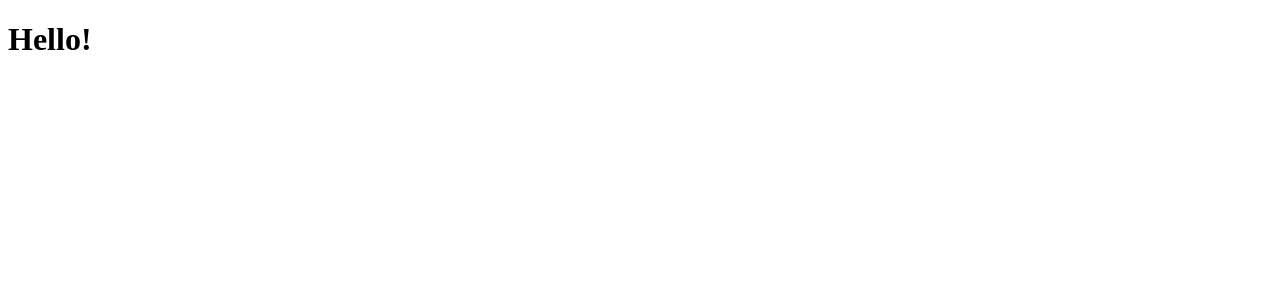
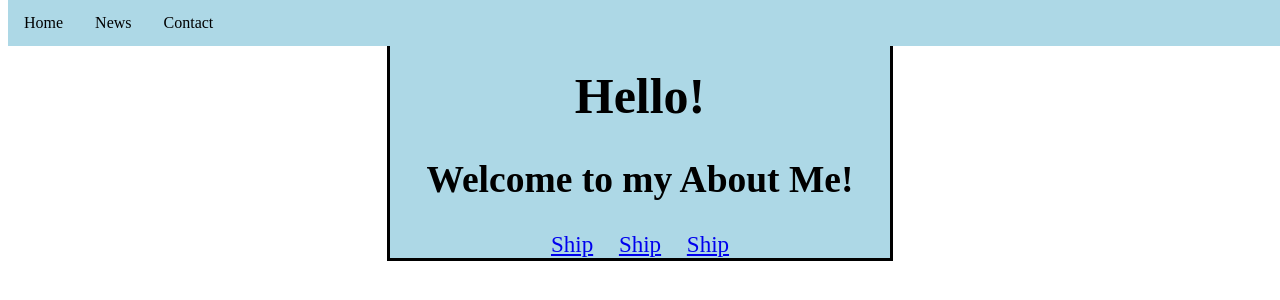
Before and after one commit to cpknupp/aboutme, a plain HTML site: page index.html in a window 1280 px wide. Drawn offline with Linux system fonts and the light colour scheme.

Commit message:
Rehaul
Revamp, not finished. Menu mesesd up? padow?

```diff
--- a/css/styles.css
+++ b/css/styles.css
@@ -1,118 +1,3 @@
-/*
- * Globals
- */
-
-/* Links */
-a,
-a:focus,
-a:hover {
-  color: #fff;
+body {
+  background-color: blue;
 }
-
-/* Custom default button */
-.btn-secondary,
-.btn-secondary:hover,
-.btn-secondary:focus {
-  color: #333;
-  text-shadow: none; /* Prevent inheritance from `body` */
-  background-color: #fff;
-  border: .05rem solid #fff;
-}
-
-
-/*
- * Base structure
- */
-
-html,
-body {
-  height: 100%;
-  background-color: #333;
-}
-
-body {
-  display: -ms-flexbox;
-  display: -webkit-box;
-  display: flex;
-  -ms-flex-pack: center;
-  -webkit-box-pack: center;
-  justify-content: center;
-  color: #fff;
-  text-shadow: 0 .05rem .1rem rgba(0, 0, 0, .5);
-  box-shadow: inset 0 0 5rem rgba(0, 0, 0, .5);
-}
-
-.cover-container {
-  max-width: 42em;
-}
-
-
-/*
- * Header
- */
-.masthead {
-  margin-bottom: 2rem;
-}
-
-.masthead-brand {
-  margin-bottom: 0;
-}
-
-.nav-masthead .nav-link {
-  padding: .25rem 0;
-  font-weight: 700;
-  color: rgba(255, 255, 255, .5);
-  background-color: transparent;
-  border-bottom: .25rem solid transparent;
-}
-
-.nav-masthead .nav-link:hover,
-.nav-masthead .nav-link:focus {
-  border-bottom-color: rgba(255, 255, 255, .25);
-}
-
-.nav-masthead .nav-link + .nav-link {
-  margin-left: 1rem;
-}
-
-.nav-masthead .active {
-  color: #fff;
-  border-bottom-color: #fff;
-}
-
-@media (min-width: 48em) {
-  .masthead-brand {
-    float: left;
-  }
-  .nav-masthead {
-    float: right;
-  }
-}
-
-
-/*
- * Cover
- */
-.cover {
-  padding: 0 1.5rem;
-}
-.cover .btn-lg {
-  padding: .75rem 1.25rem;
-  font-weight: 700;
-}
-
-
-/*
- * Footer
- */
-.mastfoot {
-  color: rgba(255, 255, 255, .5);
-}
-
-/*
- * Image
- */
-.image {
-  width: 448px;
-  height: 256px;
-}
--- a/index.html
+++ b/index.html
@@ -3,9 +3,56 @@
 <head>
 <title>About Me.</title>
 <meta charset="utf-8">
+<style>
+  header {
+    background-color: lightblue;
+    max-width: 500px;
+    margin: auto;
+    text-align: center;
+    border-style: solid;
+    font-size: 25px;
+    margin-top: 30px;
+  }
+  #nav {
+    word-spacing: 20px;
+    font-size: 23px;
+  }
+  .navbar {
+  overflow: hidden;
+  background-color: lightblue;
+  position: fixed; /* Set the navbar to fixed position */
+  top: 0; /* Position the navbar at the top of the page */
+  width: 100%; /* Full width */
+}
+.navbar a {
+  float: left;
+  display: block;
+  color: black;
+  text-align: center;
+  padding: 14px 16px;
+  text-decoration: none;
+}
+.navbar a:hover {
+  background: white;
+  color: black;
+}
+</style>
 </head>
 <body>
 <header>
   <h1>Hello!</h1>
+  <h2>Welcome to my About Me!</h2>
+  <div id="nav">
+    <nav>
+      <a href="https://ship.edu" target="_BLANK">Ship</a>
+      <a href="https://ship.edu" target="_BLANK">Ship</a>
+      <a href="https://ship.edu" target="_BLANK">Ship</a>
+    </nav>
+</header>
+<div class="navbar">
+  <a href="#home">Home</a>
+  <a href="#news">News</a>
+  <a href="#contact">Contact</a>
+</div>
 </body>
 </html>
```
